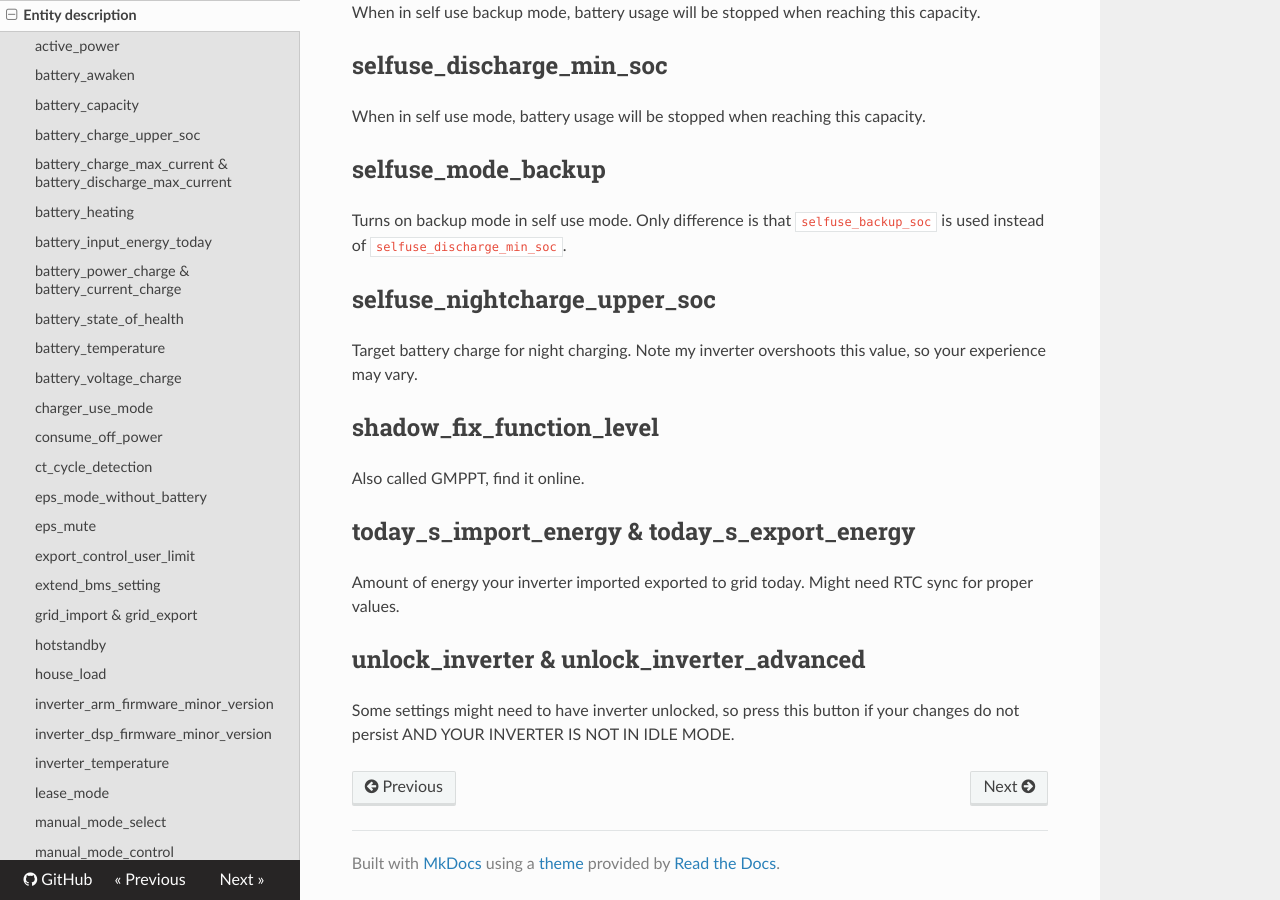
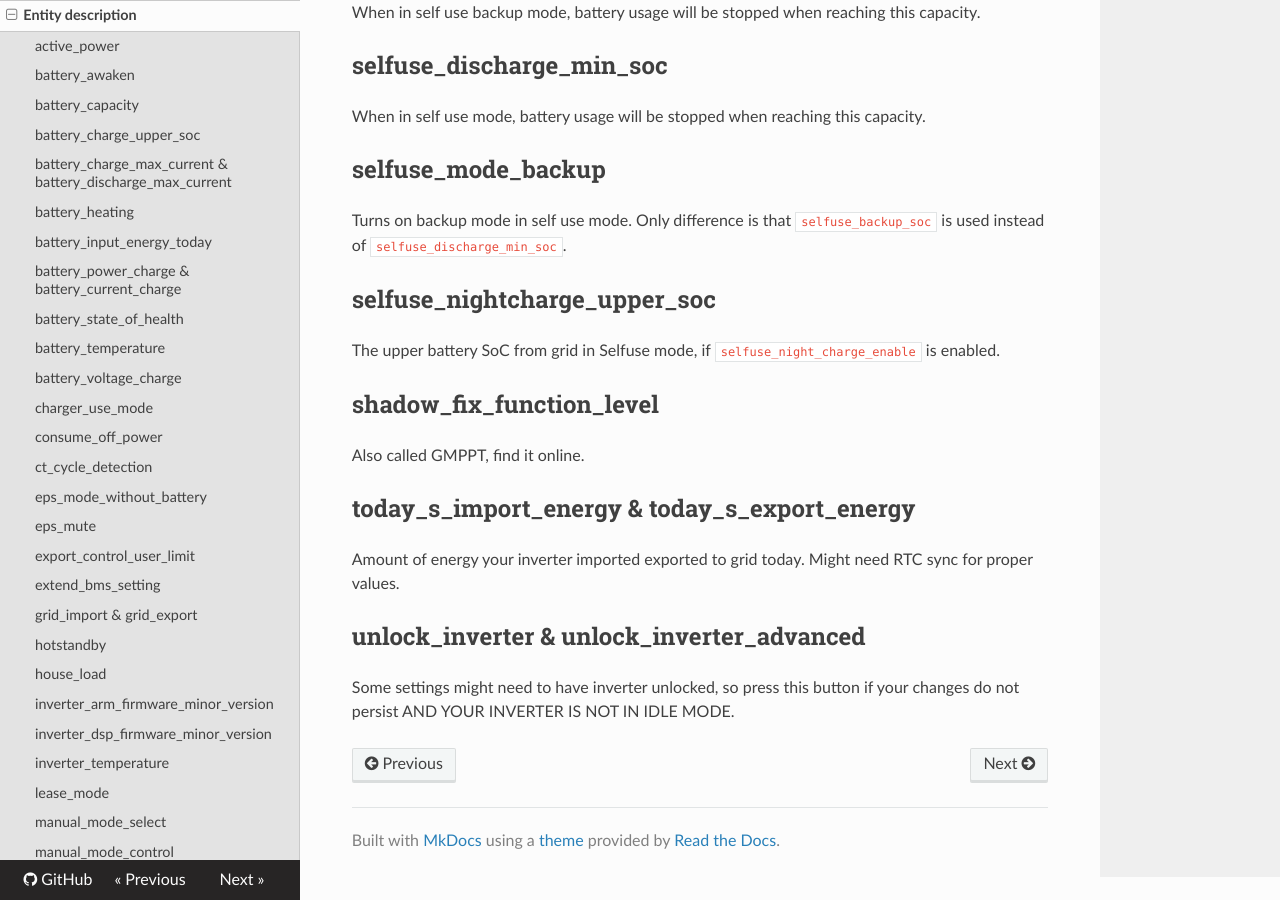
Before and after one commit to wills106/homeassistant-solax-modbus, an MkDocs documentation site: the page built from docs/solax-entity-description.md, in a window 1280 px wide and 900 px high, scrolled down 3524 px. Built offline with MkDocs 1.6.1, drawn with Linux system fonts in a browser that asks for light colours; nearby versions of some CDN libraries.

Commit message:
Update solax-entity-description.md

```diff
--- a/docs/solax-entity-description.md
+++ b/docs/solax-entity-description.md
@@ -140,7 +140,7 @@ Turns on backup mode in self use mode. Only difference is that `selfuse_backup_s
 
 ## selfuse_nightcharge_upper_soc
 
-Target battery charge for night charging. Note my inverter overshoots this value, so your experience may vary.
+The upper battery SoC from grid in Selfuse mode, if `selfuse_night_charge_enable` is enabled.
 
 ## shadow_fix_function_level
 
```
